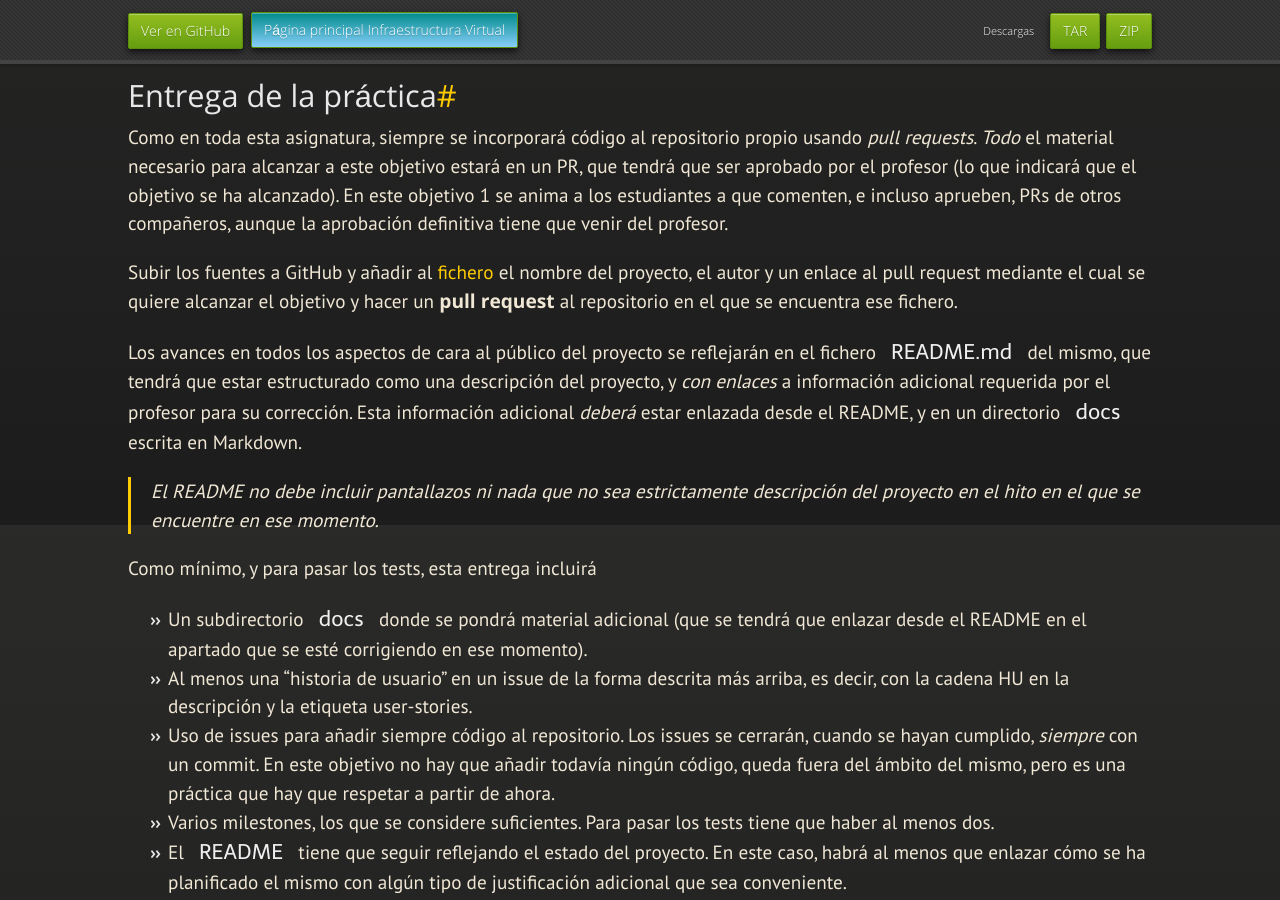
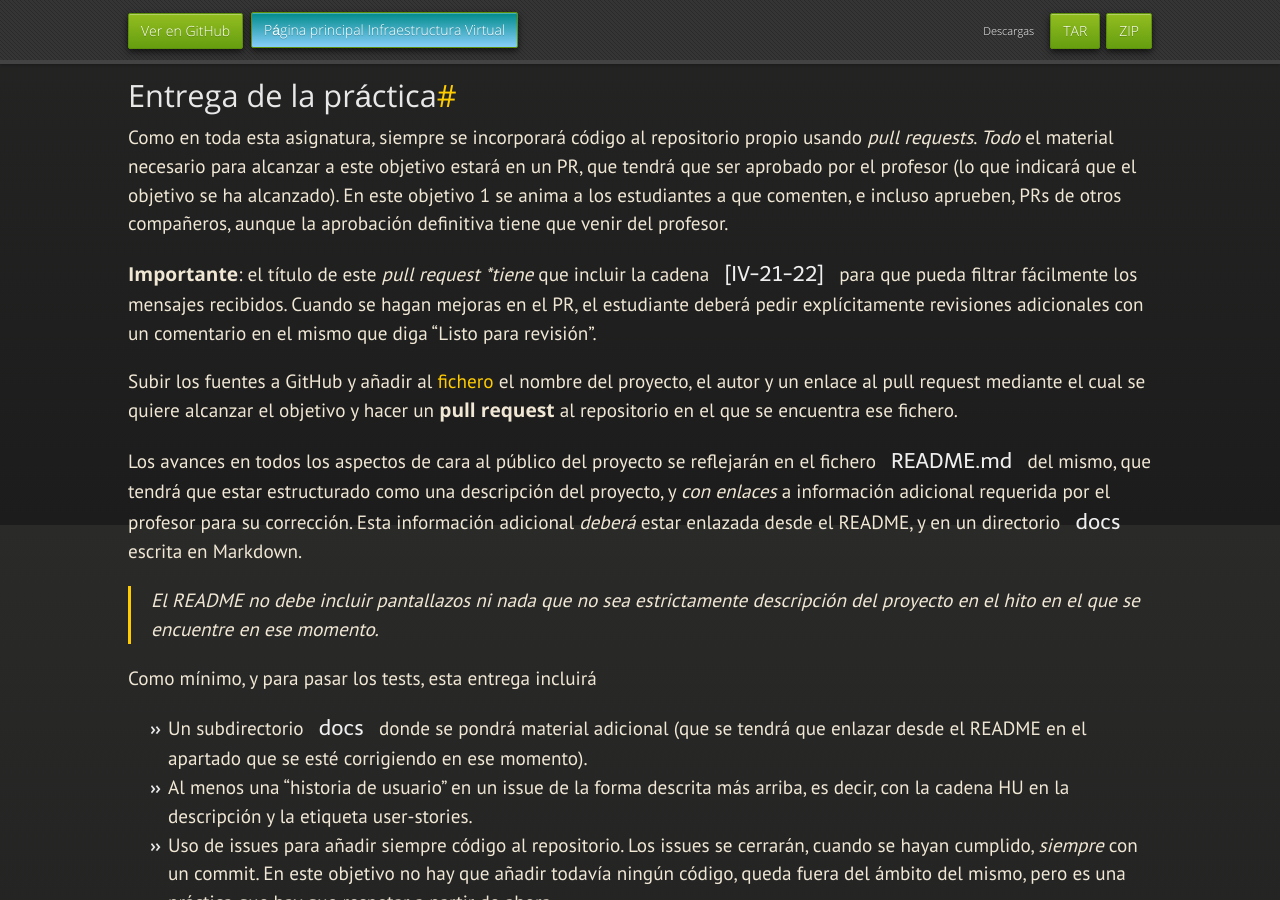
Before and after one commit to JJ/IV, a Jekyll site: the page built from documentos/proyecto/1.Infraestructura.md, in a window 1280 px wide and 900 px high, scrolled down 3075 px. Built offline with Jekyll 4.4.1, drawn with Linux system fonts in a browser that asks for light colours; nearby versions of some CDN libraries; some web fonts are replaced; our own code applies the rules of GitHub Pages for plain Markdown files.

Commit message:
Sync documentos/proyecto/1.Infraestructura.md de master a gh-pages

```diff
--- a/documentos/proyecto/1.Infraestructura.md
+++ b/documentos/proyecto/1.Infraestructura.md
@@ -161,7 +161,7 @@ diseñar las [*personas*](https://jj.github.io/curso-tdd/temas/ddd) que
 van a usar la aplicación.
 
 Los recursos aportados por los estudiantes de la asignatura están
-en [este fichero](1.Infraestructura.recursos). Puedes añadir algunos más que
+en [este fichero](1.Infraestructura.recursos.md). Puedes añadir algunos más que
 te hayan ayudado si lo deseas.
 
 ## Entrega de la práctica
@@ -173,8 +173,13 @@ indicará que el objetivo se ha alcanzado). En este objetivo 1 se anima a los
 estudiantes a que comenten, e incluso aprueben, PRs de otros compañeros, aunque
 la aprobación definitiva tiene que venir del profesor.
 
+**Importante**: el título de este *pull request* **tiene* que incluir la cadena
+`[IV-21-22]` para que pueda filtrar fácilmente los mensajes recibidos. Cuando se
+hagan mejoras en el PR, el estudiante deberá pedir explícitamente revisiones
+adicionales con un comentario en el mismo que diga "Listo para revisión".
+
 Subir los fuentes a GitHub y añadir al
-[fichero](https://github.com/JJ/IV-21-22/blob/master/proyectos/objetivo-1) el
+[fichero](https://github.com/JJ/IV-21-22/blob/master/proyectos/objetivo-1.md) el
 nombre del proyecto, el autor y un enlace al pull request mediante el cual se
 quiere alcanzar el objetivo y hacer un **pull request** al repositorio en el que
 se encuentra ese fichero.
```
